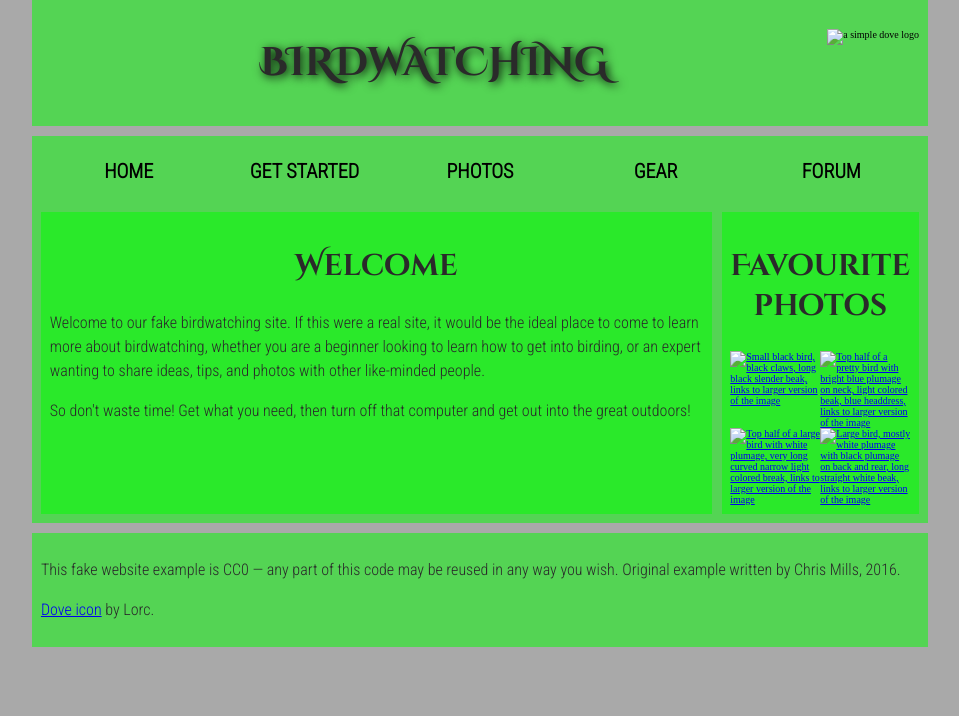
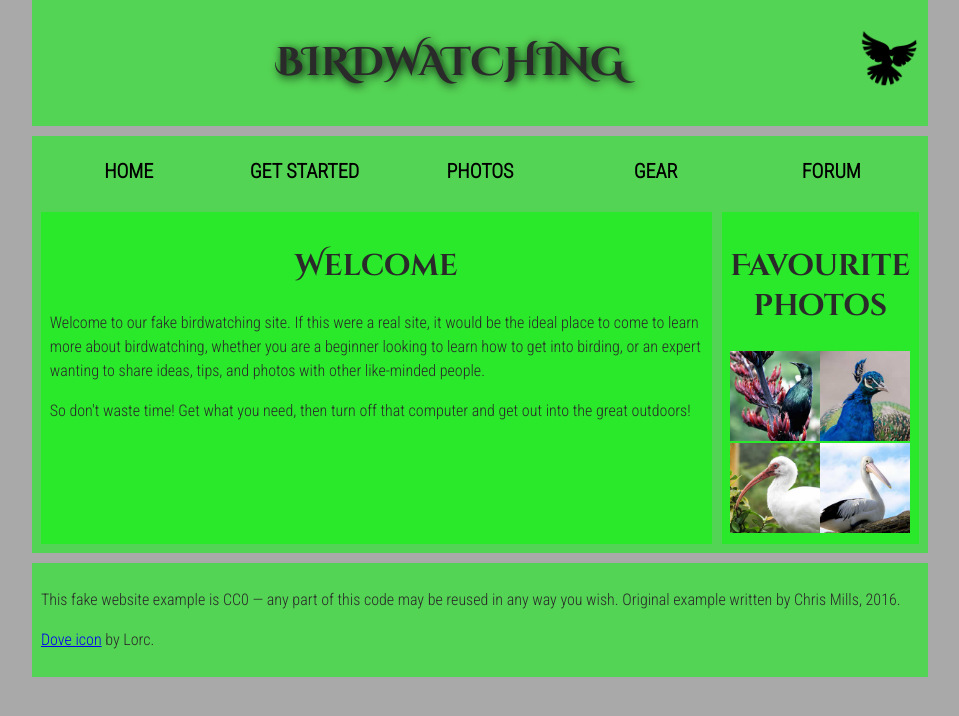
Before and after one commit to aimikikuchi/aimi-kex3.github.io, a plain HTML site: page index.html in a window 1280 px wide. Shown: the whole page, without its empty margins (160-1119 px from the left). Drawn offline with Linux system fonts and the light colour scheme.

Commit message:
Add files via upload

```diff
--- a/index.html
+++ b/index.html
@@ -15,7 +15,7 @@
 
 <header>
       <h1>Birdwatching</h1>
-      <img src="dove.png" alt="a simple dove logo">
+      <img src="assets/dove.png" alt="a simple dove logo">
 </header>
 
 <nav>
@@ -39,10 +39,10 @@
 <aside>
       <h2>Favourite photos</h2>
 
-      <a href="favorite-1.jpg"><img src="favorite-1_th.jpg" alt="Small black bird, black claws, long black slender beak, links to larger version of the image"></a>
-      <a href="favorite-2.jpg"><img src="favorite-2_th.jpg" alt="Top half of a pretty bird with bright blue plumage on neck, light colored beak, blue headdress, links to larger version of the image"></a>
-      <a href="favorite-3.jpg"><img src="favorite-3_th.jpg" alt="Top half of a large bird with white plumage, very long curved narrow light colored break, links to larger version of the image"></a>
-      <a href="favorite-4.jpg"><img src="favorite-4_th.jpg" alt="Large bird, mostly white plumage with black plumage on back and rear, long straight white beak, links to larger version of the image"></a>
+      <a href="assets/favorite-1.jpg"><img src="assets/favorite-1_th.jpg" alt="Small black bird, black claws, long black slender beak, links to larger version of the image"></a>
+      <a href="assets/favorite-2.jpg"><img src="assets/favorite-2_th.jpg" alt="Top half of a pretty bird with bright blue plumage on neck, light colored beak, blue headdress, links to larger version of the image"></a>
+      <a href="assets/favorite-3.jpg"><img src="assets/favorite-3_th.jpg" alt="Top half of a large bird with white plumage, very long curved narrow light colored break, links to larger version of the image"></a>
+      <a href="assets/favorite-4.jpg"><img src="assets/favorite-4_th.jpg" alt="Large bird, mostly white plumage with black plumage on back and rear, long straight white beak, links to larger version of the image"></a>
 </aside>
 </main>
 
@@ -52,4 +52,4 @@
       <p><a href="http://game-icons.net/lorc/originals/dove.html">Dove icon</a> by Lorc.</p>
 </footer>
   </body>
-</html>
+  </html>
```
